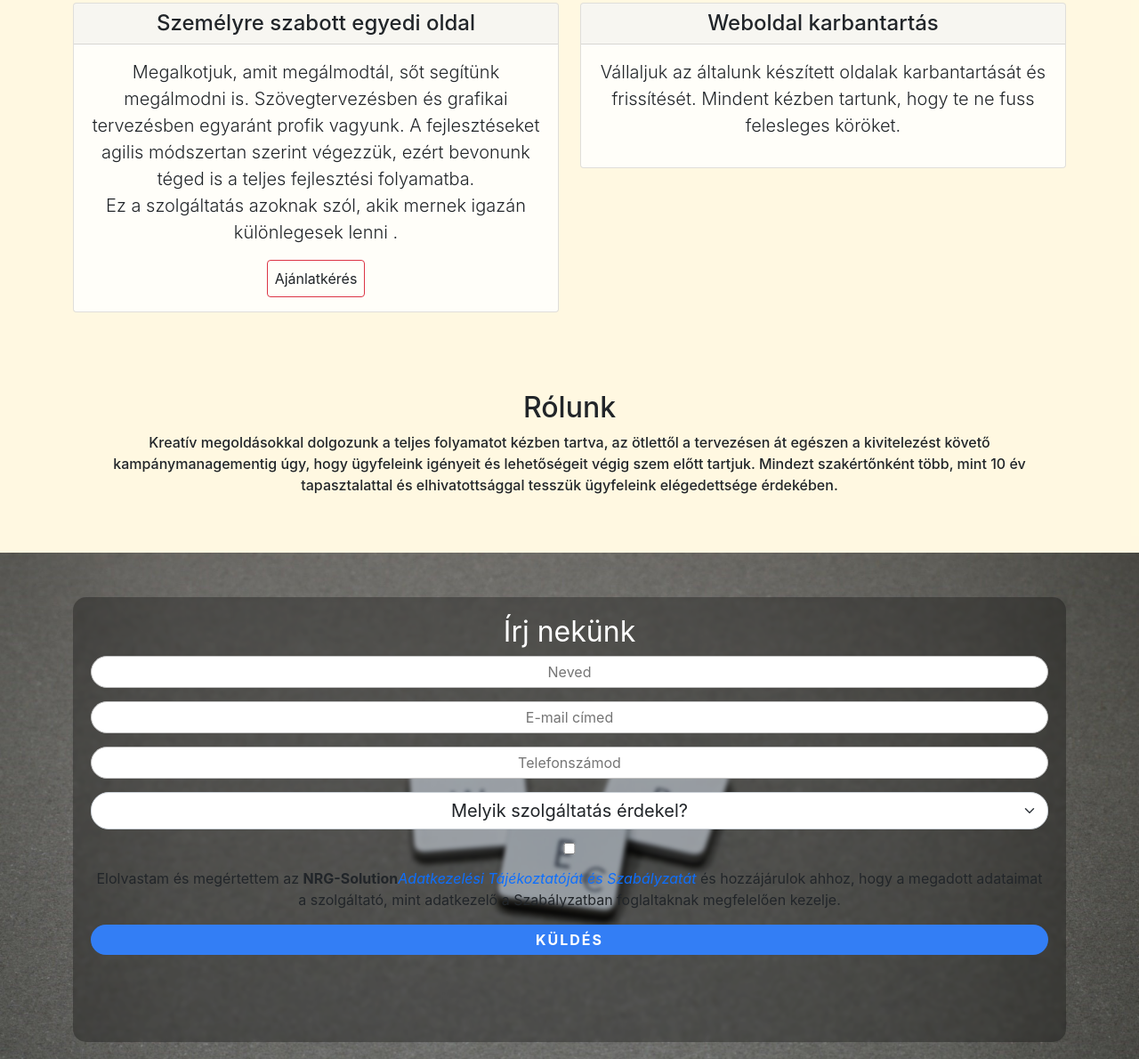
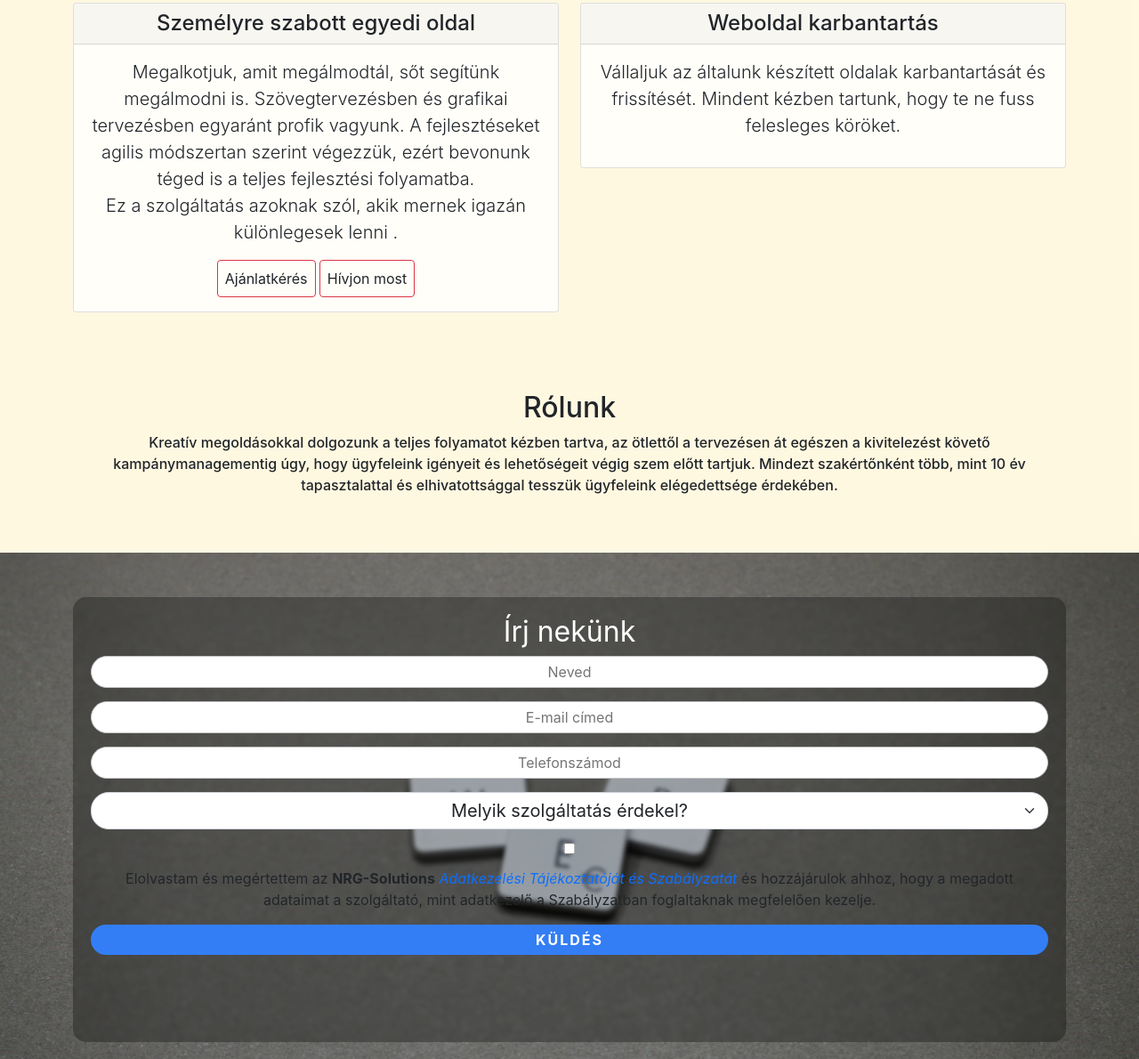
Before and after one commit to zsuky2/nrg-sollutions, a plain HTML site: page index.html in a window 1280 px wide. Shown: the part 2193-3383 px from the top of the page at 89% size. Drawn offline with nearby package versions, Linux system fonts and the light colour scheme; a web font is replaced by a local one.

Commit message:
Update index.html

```diff
--- a/index.html
+++ b/index.html
@@ -5,6 +5,7 @@
     <meta charset="UTF-8">
     <meta http-equiv="X-UA-Compatible" content="IE=edge">
     <meta name="viewport" content="width=device-width, initial-scale=1.0">
+    <meta name="description" content="Ez a weboldal rólam szól.">
     <link rel="stylesheet" href="https://cdnjs.cloudflare.com/ajax/libs/twitter-bootstrap/5.1.0/css/bootstrap.min.css">
     <link rel="stylesheet" href="https://cdnjs.cloudflare.com/ajax/libs/font-awesome/6.1.1/css/all.min.css">
     <title>NRG-Solutions</title>
@@ -203,7 +204,7 @@
     </section>
 
     <!--Webfejlesztés-->
-    <a name="#webdevelopment"></a>
+    <a name="webdevelopment"></a>
     <section class="webdevelopment-section">
         <div class="webdevelopment-container container">
             <div class="mx-auto text-center">
@@ -227,6 +228,8 @@
 
                                     <a class="btn btn-outline-danger contact p-2 text-dark"
                                         href="#contact">Ajánlatkérés</a>
+                                        <a class="btn btn-outline-danger contact p-2 text-dark"
+                                        href="">Hívjon most</a>
 
                                 </div>
                             </div>
@@ -294,7 +297,7 @@
                         <option value="8" name="weboldalkarbantartas">Weboldal karbantartás</option>
                     </select>
                     <input type="checkbox" name="adatkezeles" value="">
-                    <p>Elolvastam és megértettem az <strong>NRG-Solution</strong><em><a
+                    <p>Elolvastam és megértettem az <strong>NRG-Solutions</strong> <em><a
                                 href="https://www.sikerfejlesztes.hu/adatkezelesi-tajekoztato/">Adatkezelési
                                 Tájékoztatóját és Szabályzatát</a></em> és
                         hozzájárulok ahhoz, hogy a megadott adataimat a szolgáltató, mint adatkezelő a Szabályzatban
```
